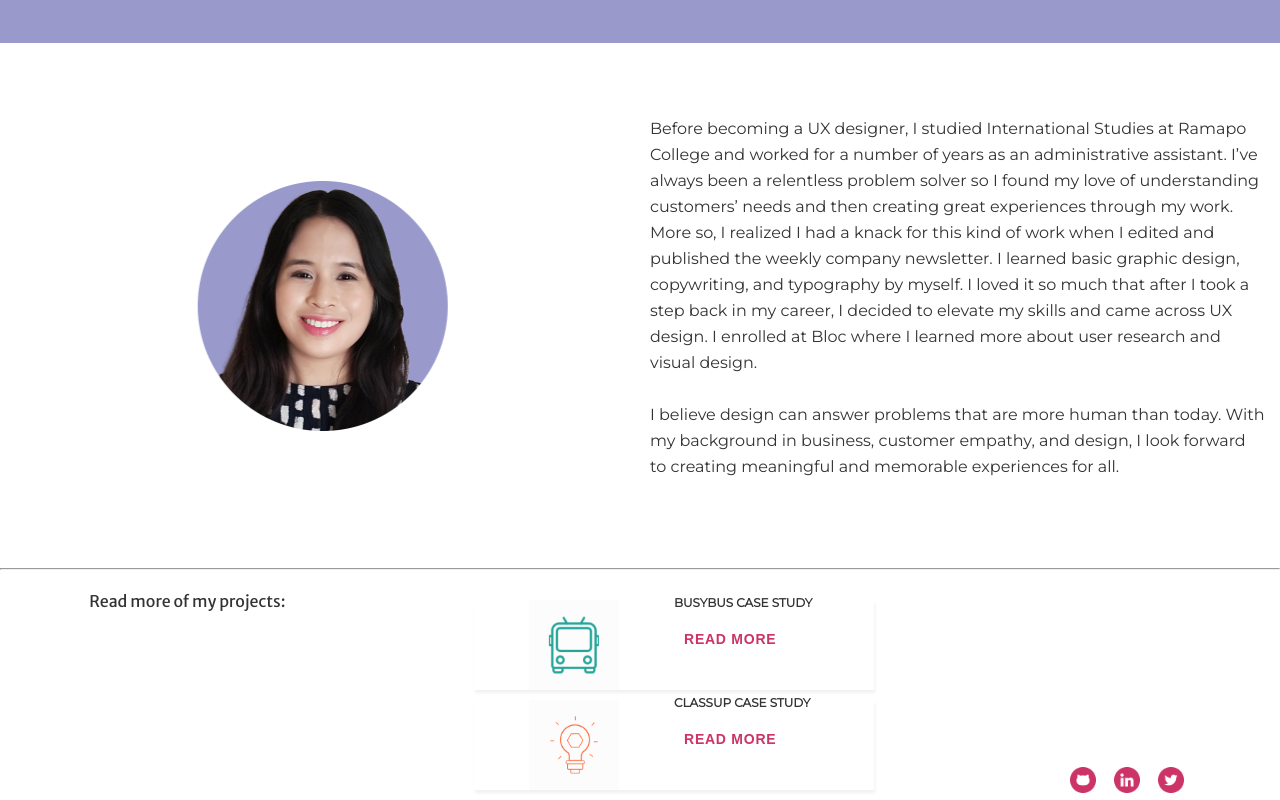
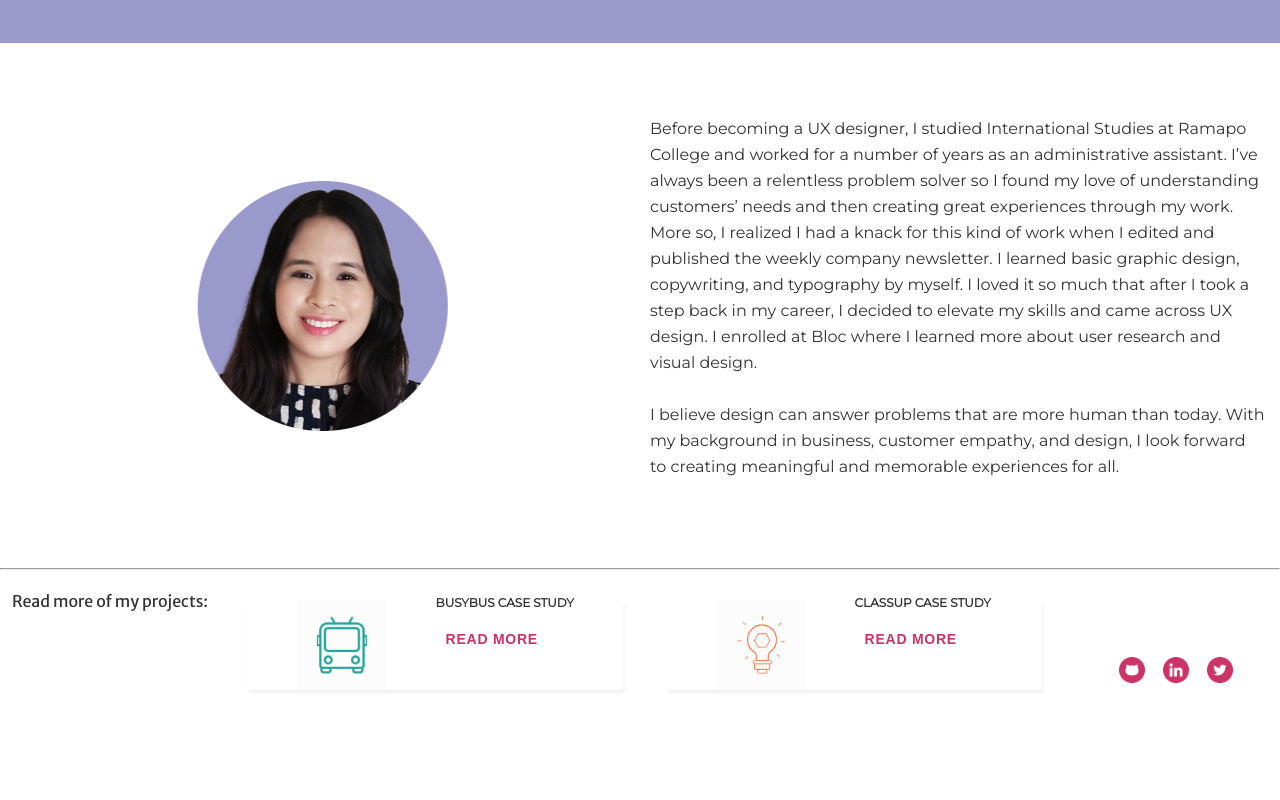
Before and after one commit to formyjourney/formyjourney.github.io, a plain HTML site: page bio.html in a window 1280 px wide. Shown: the part 322-1122 px from the top of the page. After the commit the page ends 1022 px from the top, so only its background shows below. Drawn offline with Linux system fonts and the light colour scheme.

Commit message:
Updated responsiveness

```diff
--- a/css/project1.css
+++ b/css/project1.css
@@ -77,6 +77,9 @@ body {
 img {
       vertical-align: middle;
       border-style: none;
+      object-fit: cover;
+      max-width: 100%;
+      height: auto;
   }
 
 .image-container, .image-container--fluid {
@@ -179,6 +182,10 @@ h1, h2 {
     font-size: 1.125rem;
     line-height: 1.76;
   }
+
+  .p_section h1, .p_section h2 {
+    text-align: center;
+}
 
 .p_section--text .text-container h4 {
   text-align: center;
@@ -455,15 +462,21 @@ h4 {
   flex-direction: row;
   justify-content: space-around;
   align-items: center;
+  max-width: 1240px;
 }
 
 .footer .owner-title-line {
   align-self: flex-start;
+  margin-left: 12px;
+  margin-bottom: 12px;
 }
 
 
 .footer .owner-projects {
-  align-self: center;
+  display: grid;
+  grid-template-columns: repeat(1, 1fr);
+  grid-column-gap: 24px;
+  grid-row-gap: 24px;
 }
 
 .footer .owner-footer-contact {
@@ -477,7 +490,7 @@ h4 {
   display: flex;
   background-color: white;
   box-shadow: 1px 3px 3px rgba(0, 10, 20, 0.06);
-  width: 400px;
+  width: 375px;
   height: 90px;
 }
 
@@ -702,3 +715,34 @@ ul.contact-links li {
     max-width: 720px;
     padding: 0; }
   }
+
+  /* Media Query - Project Footer */
+
+  @media (min-width: 576px) {
+.footer .owner-title-line .owner-projects {
+  display: flex;
+  flex-direction: row; }
+.owner-footer-contact {
+  order: 2; } }
+
+@media (min-width: 768px) {
+.footer .footer-info .owner-projects {
+  grid-template-columns: repeat(2, 1fr); } }
+
+@media (min-width: 992px) {
+.footer .footer-info{
+  flex-direction: row; }
+  .footer .footer-info .owner-projects {
+    justify-content: space-between;
+    display: inline-flex; }
+    .footer .footer-info .owner-projects {
+      align-items: flex-start; }
+.footer .owner-projects {
+  max-width: 734px;
+  padding-top: 0;
+  margin-left: 30px; }
+  .footer .owner-footer-contact {
+    justify-content: flex-end;
+    margin-top: 0;
+    margin-left: auto;
+    height: 50px; }
```
Also changed, not shown: css/homepage.css (+31 -30 lines), index.html (+1 -1 lines), project.html (+0 -2 lines).
